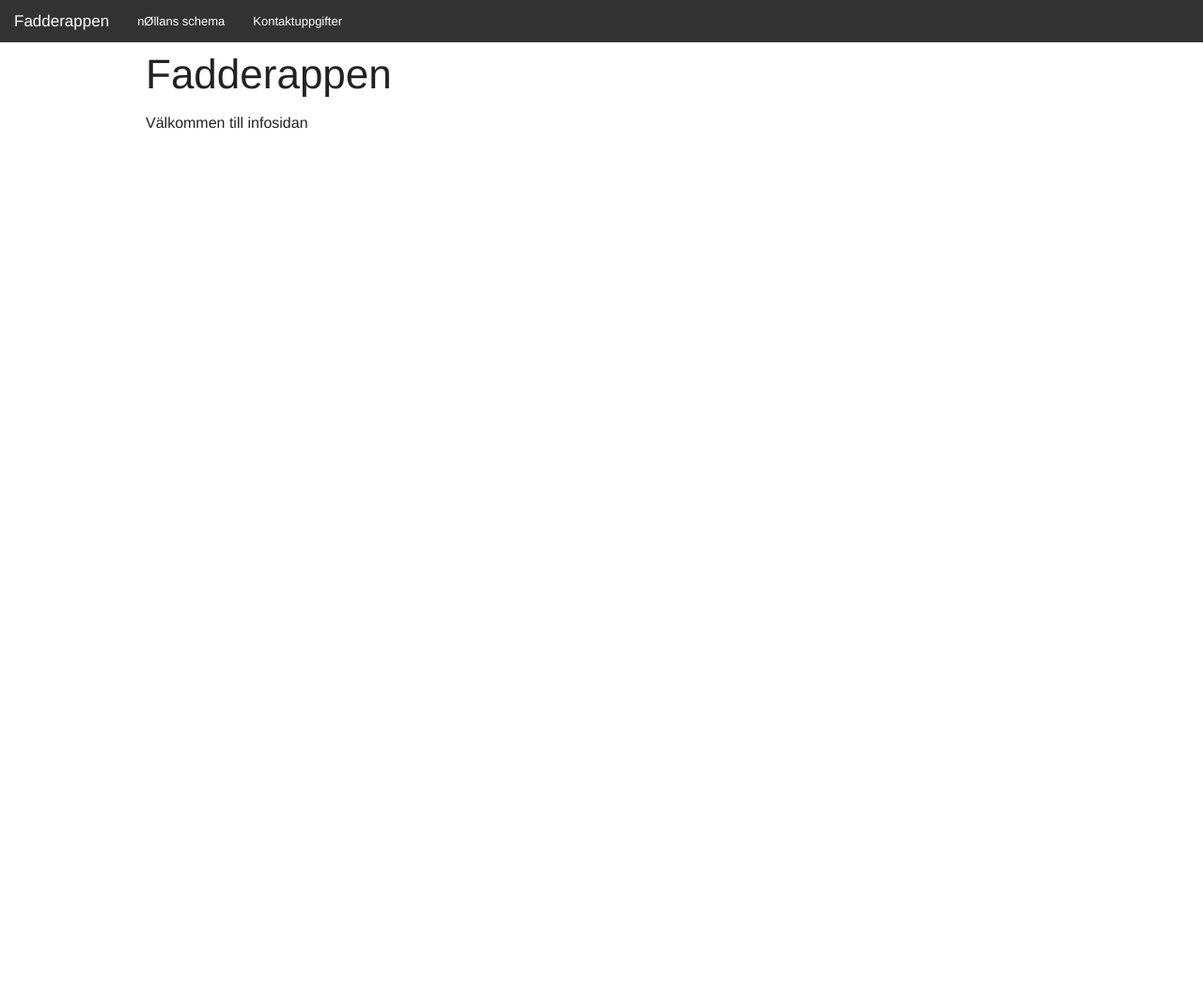
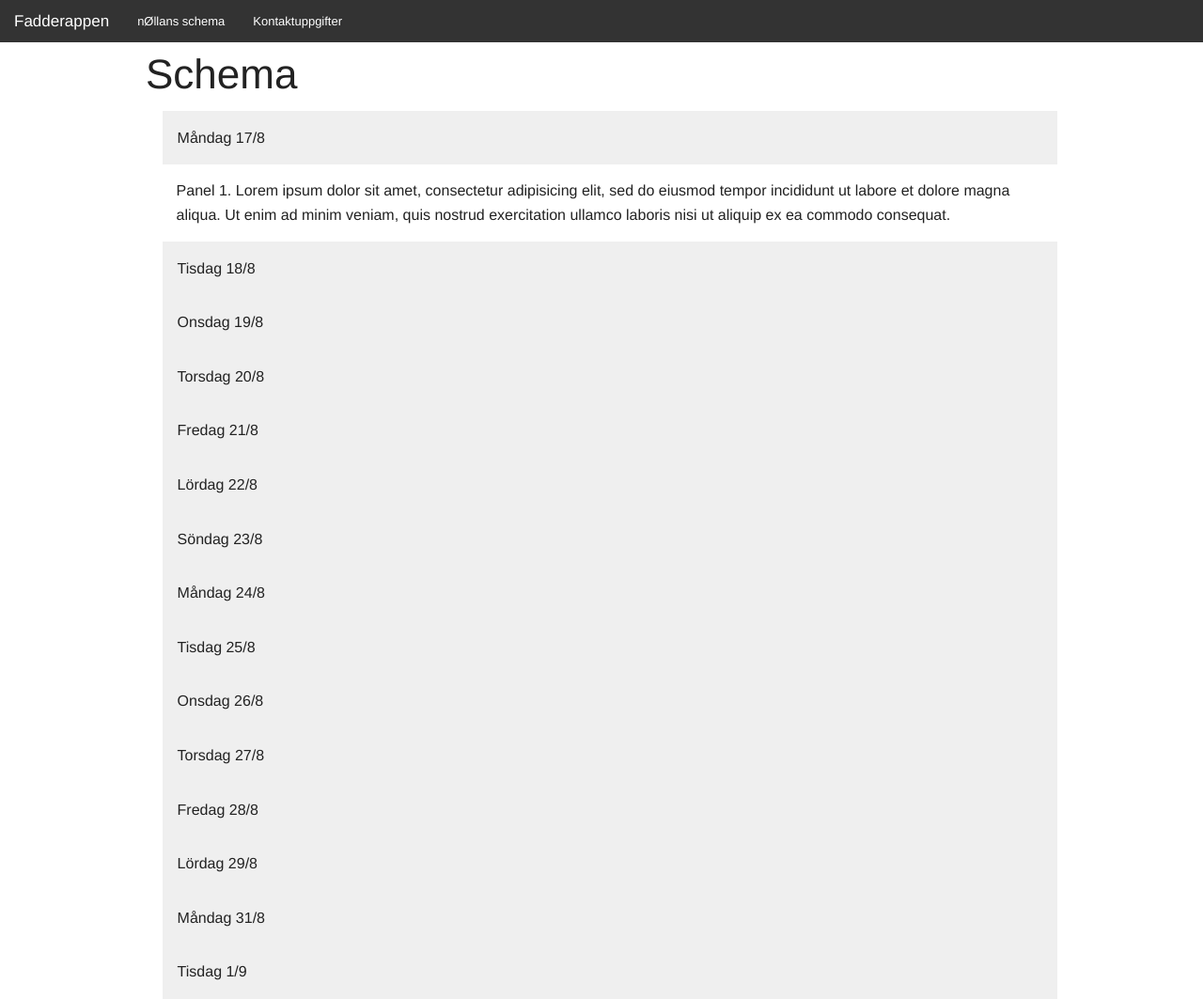
Before and after one commit to Fysiksektionen/fadderappen, a PHP site: page /schema.php in a window 1280 px wide. Shown: the whole page at 94% size. Before the commit the page ends 137 px from the top, so only its background shows below. Run offline with PHP 8.4, Linux system fonts and the light colour scheme.

Commit message:
Added schedule structure

```diff
--- a/schema.php
+++ b/schema.php
@@ -2,8 +2,99 @@
 
 <div class="row">
   <div class="large-12 columns">
-    <h1>Fadderappen</h1>
-    <p>Välkommen till infosidan</p>
+    <h1>Schema</h1>
+    <ul class="accordion" data-accordion>
+	  <li class="accordion-navigation">
+	    <a href="#schema1">Måndag 17/8</a>
+	    <div id="schema1" class="content active">
+	      Panel 1. Lorem ipsum dolor sit amet, consectetur adipisicing elit, sed do eiusmod tempor incididunt ut labore et dolore magna aliqua. Ut enim ad minim veniam, quis nostrud exercitation ullamco laboris nisi ut aliquip ex ea commodo consequat.
+	    </div>
+	  </li>
+	  <li class="accordion-navigation">
+	    <a href="#schema2">Tisdag 18/8</a>
+	    <div id="schema2" class="content">
+	      Panel 2. Lorem ipsum dolor sit amet, consectetur adipisicing elit, sed do eiusmod tempor incididunt ut labore et dolore magna aliqua. Ut enim ad minim veniam, quis nostrud exercitation ullamco laboris nisi ut aliquip ex ea commodo consequat.
+	    </div>
+	  </li>
+	  <li class="accordion-navigation">
+	    <a href="#schema3">Onsdag 19/8</a>
+	    <div id="schema3" class="content">
+	      Panel 3. Lorem ipsum dolor sit amet, consectetur adipisicing elit, sed do eiusmod tempor incididunt ut labore et dolore magna aliqua. Ut enim ad minim veniam, quis nostrud exercitation ullamco laboris nisi ut aliquip ex ea commodo consequat.
+	    </div>
+	  </li>
+	  <li class="accordion-navigation">
+	    <a href="#schema4">Torsdag 20/8</a>
+	    <div id="schema4" class="content">
+	      Panel 3. Lorem ipsum dolor sit amet, consectetur adipisicing elit, sed do eiusmod tempor incididunt ut labore et dolore magna aliqua. Ut enim ad minim veniam, quis nostrud exercitation ullamco laboris nisi ut aliquip ex ea commodo consequat.
+	    </div>
+	  </li>
+	  <li class="accordion-navigation">
+	    <a href="#schema5">Fredag 21/8</a>
+	    <div id="schema5" class="content">
+	      Panel 3. Lorem ipsum dolor sit amet, consectetur adipisicing elit, sed do eiusmod tempor incididunt ut labore et dolore magna aliqua. Ut enim ad minim veniam, quis nostrud exercitation ullamco laboris nisi ut aliquip ex ea commodo consequat.
+	    </div>
+	  </li>
+	  <li class="accordion-navigation">
+	    <a href="#schema6">Lördag 22/8</a>
+	    <div id="schema6" class="content">
+	      Panel 3. Lorem ipsum dolor sit amet, consectetur adipisicing elit, sed do eiusmod tempor incididunt ut labore et dolore magna aliqua. Ut enim ad minim veniam, quis nostrud exercitation ullamco laboris nisi ut aliquip ex ea commodo consequat.
+	    </div>
+	  </li>
+	  <li class="accordion-navigation">
+	    <a href="#schema7">Söndag 23/8</a>
+	    <div id="schema7" class="content">
+	      Panel 3. Lorem ipsum dolor sit amet, consectetur adipisicing elit, sed do eiusmod tempor incididunt ut labore et dolore magna aliqua. Ut enim ad minim veniam, quis nostrud exercitation ullamco laboris nisi ut aliquip ex ea commodo consequat.
+	    </div>
+	  </li>
+	  <li class="accordion-navigation">
+	    <a href="#schema8">Måndag 24/8</a>
+	    <div id="schema8" class="content">
+	      Panel 3. Lorem ipsum dolor sit amet, consectetur adipisicing elit, sed do eiusmod tempor incididunt ut labore et dolore magna aliqua. Ut enim ad minim veniam, quis nostrud exercitation ullamco laboris nisi ut aliquip ex ea commodo consequat.
+	    </div>
+	  </li>
+	  <li class="accordion-navigation">
+	    <a href="#schema9">Tisdag 25/8</a>
+	    <div id="schema9" class="content">
+	      Panel 3. Lorem ipsum dolor sit amet, consectetur adipisicing elit, sed do eiusmod tempor incididunt ut labore et dolore magna aliqua. Ut enim ad minim veniam, quis nostrud exercitation ullamco laboris nisi ut aliquip ex ea commodo consequat.
+	    </div>
+	  </li>
+	  <li class="accordion-navigation">
+	    <a href="#schema10">Onsdag 26/8</a>
+	    <div id="schema10" class="content">
+	      Panel 3. Lorem ipsum dolor sit amet, consectetur adipisicing elit, sed do eiusmod tempor incididunt ut labore et dolore magna aliqua. Ut enim ad minim veniam, quis nostrud exercitation ullamco laboris nisi ut aliquip ex ea commodo consequat.
+	    </div>
+	  </li>
+	  <li class="accordion-navigation">
+	    <a href="#schema11">Torsdag 27/8</a>
+	    <div id="schema11" class="content">
+	      Panel 3. Lorem ipsum dolor sit amet, consectetur adipisicing elit, sed do eiusmod tempor incididunt ut labore et dolore magna aliqua. Ut enim ad minim veniam, quis nostrud exercitation ullamco laboris nisi ut aliquip ex ea commodo consequat.
+	    </div>
+	  </li>
+	  <li class="accordion-navigation">
+	    <a href="#schema12">Fredag 28/8</a>
+	    <div id="schema12" class="content">
+	      Panel 3. Lorem ipsum dolor sit amet, consectetur adipisicing elit, sed do eiusmod tempor incididunt ut labore et dolore magna aliqua. Ut enim ad minim veniam, quis nostrud exercitation ullamco laboris nisi ut aliquip ex ea commodo consequat.
+	    </div>
+	  </li>
+	  <li class="accordion-navigation">
+	    <a href="#schema13">Lördag 29/8</a>
+	    <div id="schema13" class="content">
+	      Panel 3. Lorem ipsum dolor sit amet, consectetur adipisicing elit, sed do eiusmod tempor incididunt ut labore et dolore magna aliqua. Ut enim ad minim veniam, quis nostrud exercitation ullamco laboris nisi ut aliquip ex ea commodo consequat.
+	    </div>
+	  </li>
+	  <li class="accordion-navigation">
+	    <a href="#schema14">Måndag 31/8</a>
+	    <div id="schema14" class="content">
+	      Panel 3. Lorem ipsum dolor sit amet, consectetur adipisicing elit, sed do eiusmod tempor incididunt ut labore et dolore magna aliqua. Ut enim ad minim veniam, quis nostrud exercitation ullamco laboris nisi ut aliquip ex ea commodo consequat.
+	    </div>
+	  </li>
+	  <li class="accordion-navigation">
+	    <a href="#schema15">Tisdag 1/9</a>
+	    <div id="schema15" class="content">
+	      Panel 3. Lorem ipsum dolor sit amet, consectetur adipisicing elit, sed do eiusmod tempor incididunt ut labore et dolore magna aliqua. Ut enim ad minim veniam, quis nostrud exercitation ullamco laboris nisi ut aliquip ex ea commodo consequat.
+	    </div>
+	  </li>
+	</ul>
   </div>
 </div>
 
```
